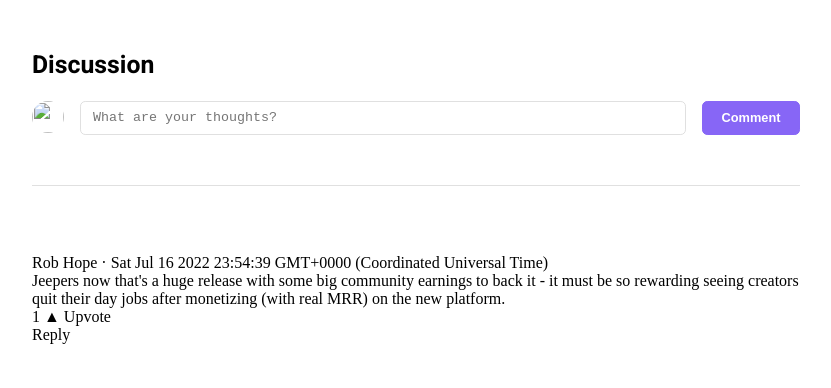
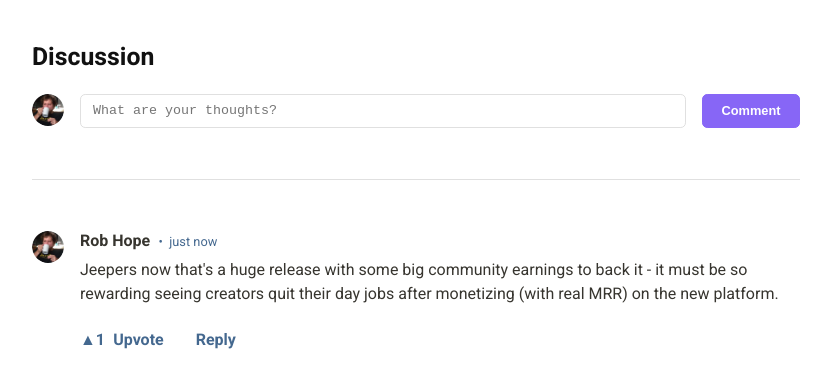
Before and after one commit to bessiambre/6h057, a website with bundled scripts: page www/index.html in a window 1280 px wide. Shown: the whole page, without its empty margins (224-1055 px from the left). Built offline with nearby package versions, Linux system fonts and the light colour scheme.

Commit message:
css styling

```diff
--- a/www/css/style.css
+++ b/www/css/style.css
@@ -1,5 +1,12 @@
 @import url('https://fonts.googleapis.com/css2?family=Heebo:wght@400;700&family=Roboto:ital,wght@0,400;0,700;1,400&display=swap');
 
+body {
+	color: #37352f;
+	font-family:  'Roboto', Helvetica, sans-serif;
+	font-weight: 400;
+	margin:0;
+	box-sizing: border-box;
+}
 
 #main{
     margin: 0 auto;
@@ -12,7 +19,8 @@ h1,h2,h3,h4,h5,h6{
     font-weight: inherit;
     line-height: 1.4;
     font-family:  'Heebo', Helvetica, sans-serif;
-    font-weight: 700;
+	font-weight: 700;
+	color:#111;
 }
 h1{
 	font-size: 3rem;
@@ -33,12 +41,13 @@ h6{
 	font-size: 1rem;
 }
 
+
+/* Discussion input css */
 #commentInputSection{
 	display:flex;
 }
 
-
-#usravatar,avatar{
+#usravatar,.avatar{
     width: 2rem;
     height: 2rem;
     margin: 0;
@@ -61,7 +70,6 @@ h6{
 	border-radius: 0.325rem;
 	transition: border-color 0.15s ease-in-out, box-shadow 0.15s ease-in-out;
 }
-
 
 #commentinput:focus{
 	outline: none !important;
@@ -97,3 +105,51 @@ hr{
 	background-color:#e0e0e0;
 	margin:2rem auto;
 }
+
+
+/* Comments css */
+.comment{
+	display:flex;
+}
+
+.commentLeft{
+	width:2rem;
+	flex:0 0;
+}
+.commentRight{
+	flex:1 1;
+	padding: 0 1rem;
+}
+
+.username{
+	font-weight: 600;
+}
+
+.date{
+	font-size: 0.8rem;
+	color:rgb(68 104 143);
+}
+
+.commentbody{
+	line-height: 1.5;
+	margin:0.5rem 0;
+}
+
+.commentfoot{
+	display: flex;
+	justify-content:flex-start;
+}
+
+.upvote{
+	color:rgb(68 104 143);
+	padding:1rem 1rem 1rem 0;
+	font-weight: 600;
+	cursor: pointer;
+}
+
+.reply{
+	color:rgb(68 104 143);
+	padding:1rem;
+	font-weight: 600;
+	cursor: pointer;
+}
--- a/www/index.html
+++ b/www/index.html
@@ -12,7 +12,7 @@
 	<h4>Discussion</h4>
 	<br>
 	<div id="commentInputSection">
-		<img id="usravatar" src="img/user1.png"></img>
+		<img id="usravatar" src="img/user1.png"/>
 		<textarea placeholder="What are your thoughts?" id="commentinput"></textarea>
 		<button id="commentBut">Comment</button>
 	</div>
@@ -25,13 +25,12 @@
 <template id="commentTmplt">
 	<div class="comment">
 		<div class="commentLeft">
-			<img class="avatar">
-			</img>
+			<img class="avatar" src="img/user1.png"/>
 			<div class="verticalbar">
 			</div>
 		</div>
 		<div class="commentRight">
-			<div class="commenthead"><span class="username"></span> · <span class="date"></span></div>
+			<div class="commenthead"><span class="username"></span> <span class="date"></span></div>
 			<div class="commentbody"></div>
 			<div class="commentfoot">
 				<div class="upvote">▲ Upvote</div>
--- a/www/js/index.js
+++ b/www/js/index.js
@@ -1,7 +1,7 @@
+import {fromNow} from './util.js';
 
 
 /*
- * ReactiveView
  * This class has some helper functions to efficiently render html views
  * and add reactivity when properties change.
  * See https://benoitessiambre.com/vanilla.html
@@ -47,7 +47,9 @@ class ReactiveView {
 }
 
 
-
+/**
+ * Displays list of comments
+ */
 class CommentsView extends ReactiveView{
 	static properties={
 		comments: {} //'comments' property and its empty options
@@ -83,16 +85,16 @@ class CommentsView extends ReactiveView{
 		nameEl.textContent = comment.username;
 
 		let dateEl = clone.querySelector(".date");
-		dateEl.textContent = comment.date.toString();
+		dateEl.textContent = `• ${fromNow(comment.date)}`;
 
 		let bodyEl = clone.querySelector(".commentbody");
 		bodyEl.textContent = comment.body;
 
 		let upvoteEl = clone.querySelector(".upvote");
 		if(comment.upvotes>0){
-			upvoteEl.textContent = `${comment.upvotes} ▲ Upvote`;
+			upvoteEl.textContent = `▲${comment.upvotes} Upvote`;
 		}else{
-			upvoteEl.textContent = `▲ Upvote`;
+			upvoteEl.textContent = `▲ Upvote`;
 		}
 
 		let repliesEl = clone.querySelector(".replies");
@@ -109,7 +111,7 @@ class CommentsView extends ReactiveView{
 
 let main=function(){
 	let commentsview=new CommentsView();
-	commentsview.el=document.querySelector('#comments'); //attach to a div inside the html
+	commentsview.el=document.querySelector('#comments'); //attach to the comments holder div
 };
 
 
--- /dev/null
+++ b/www/js/util.js
@@ -0,0 +1,42 @@
+
+
+
+
+/**
+ * Human readable elapsed or remaining time (example: 3 minutes ago)
+ * @param  {Date|Number|String} date A Date object, timestamp or string parsable with Date.parse()
+ * @param  {Date|Number|String} [nowDate] A Date object, timestamp or string parsable with Date.parse()
+ * @param  {Intl.RelativeTimeFormat} [trf] A Intl formater
+ * @return {string} Human readable elapsed or remaining time
+ * @author github.com/victornpb
+ * @see https://stackoverflow.com/a/67338038/938822
+ */
+export function fromNow(date, nowDate = Date.now(), rft = new Intl.RelativeTimeFormat(undefined, { numeric: "auto" })) {
+    const SECOND = 1000;
+    const MINUTE = 60 * SECOND;
+    const HOUR = 60 * MINUTE;
+    const DAY = 24 * HOUR;
+    const WEEK = 7 * DAY;
+    const MONTH = 30 * DAY;
+    const YEAR = 365 * DAY;
+    const intervals = [
+        { ge: YEAR, divisor: YEAR, unit: 'year' },
+        { ge: MONTH, divisor: MONTH, unit: 'month' },
+        { ge: WEEK, divisor: WEEK, unit: 'week' },
+        { ge: DAY, divisor: DAY, unit: 'day' },
+        { ge: HOUR, divisor: HOUR, unit: 'hour' },
+        { ge: MINUTE, divisor: MINUTE, unit: 'minute' },
+        { ge: 30 * SECOND, divisor: SECOND, unit: 'seconds' },
+        { ge: 0, divisor: 1, text: 'just now' },
+    ];
+    const now = typeof nowDate === 'object' ? nowDate.getTime() : new Date(nowDate).getTime();
+    const diff = now - (typeof date === 'object' ? date : new Date(date)).getTime();
+    const diffAbs = Math.abs(diff);
+    for (const interval of intervals) {
+        if (diffAbs >= interval.ge) {
+            const x = Math.round(Math.abs(diff) / interval.divisor);
+            const isFuture = diff < 0;
+            return interval.unit ? rft.format(isFuture ? x : -x, interval.unit) : interval.text;
+        }
+    }
+}
```
Also changed, not shown: www/img/user1.png (added).
